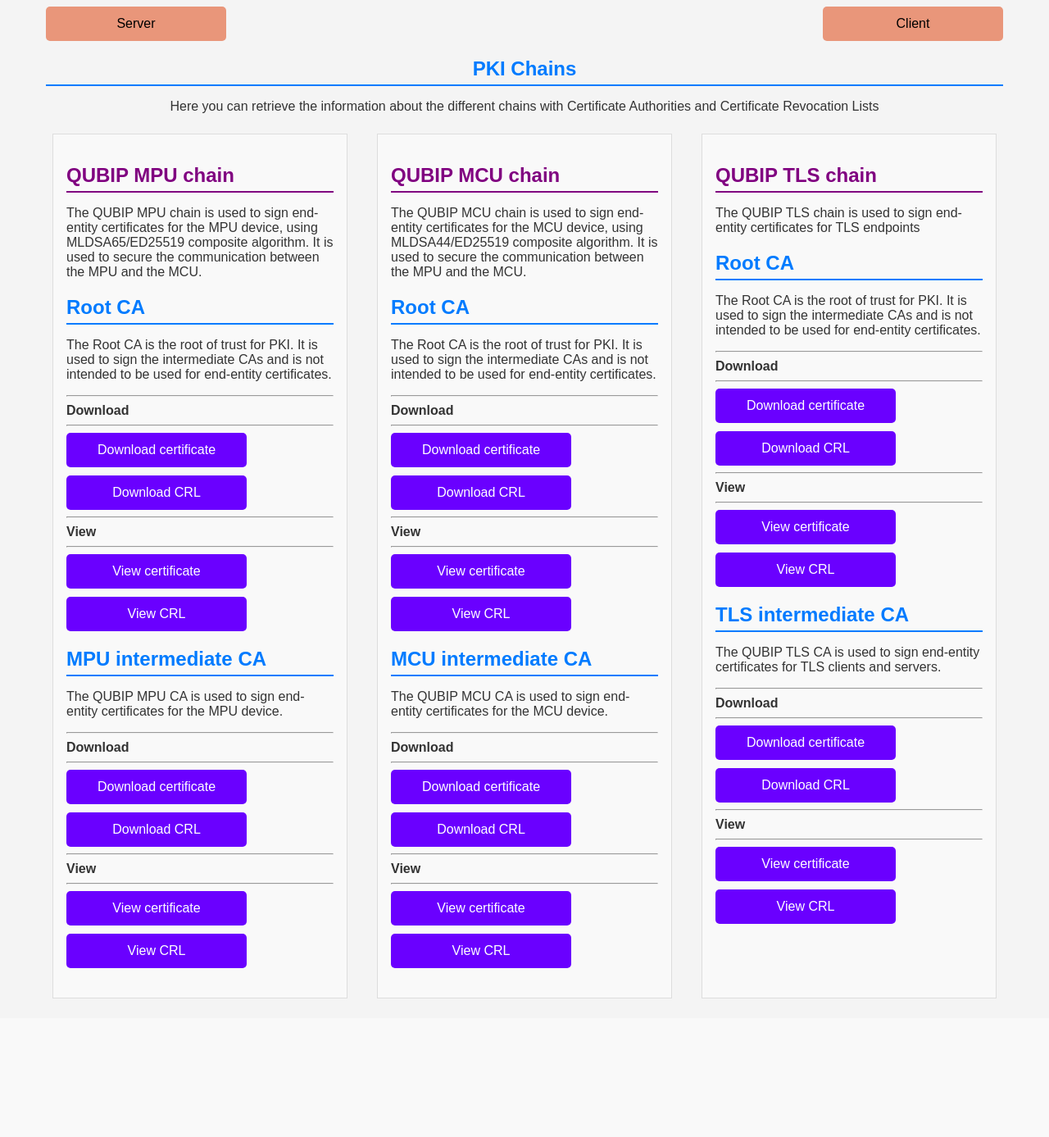
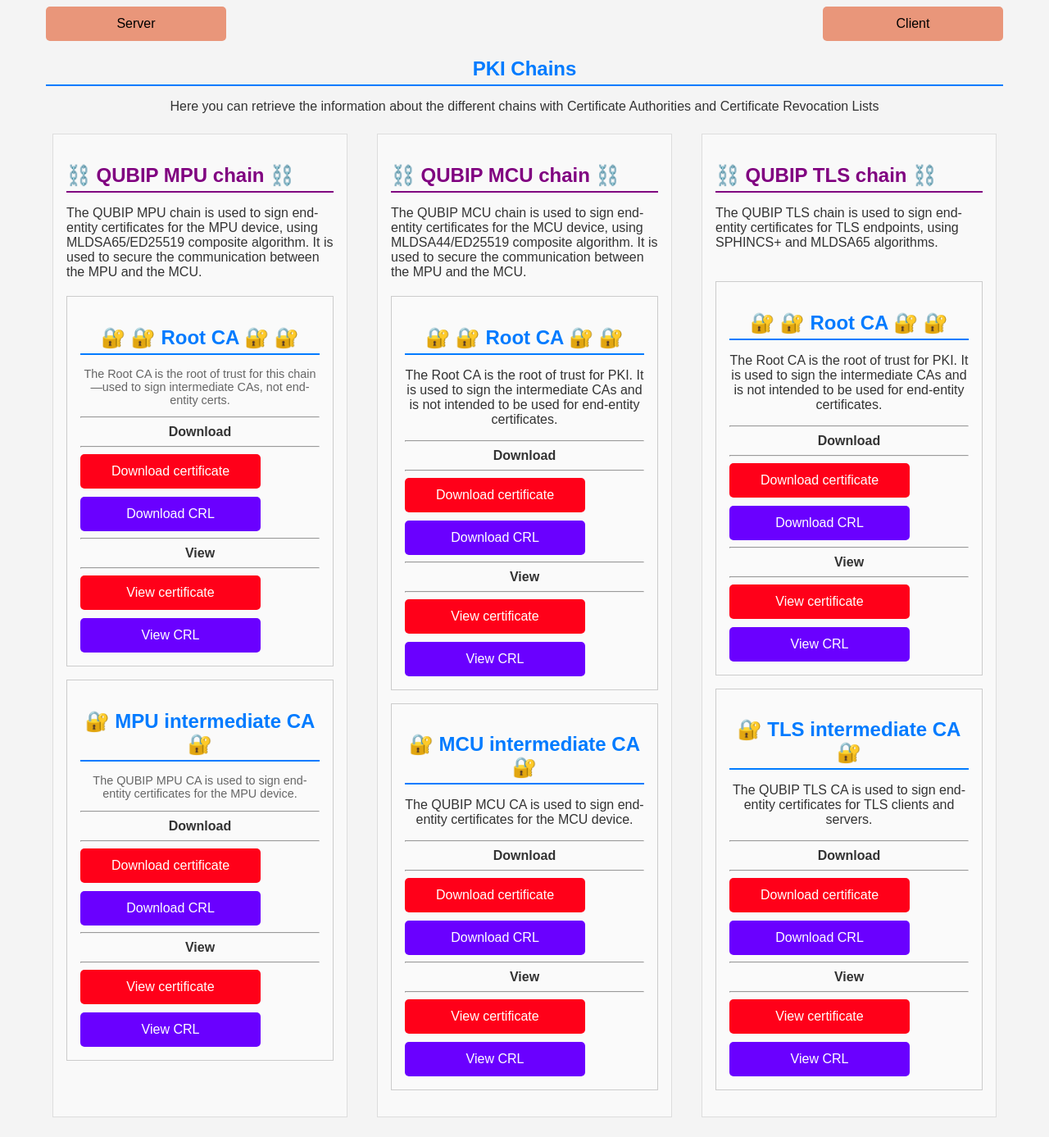
Before and after one commit to QUBIP/pq-qubip-pki, a Flask app: page / in a window 1280 px wide. Shown: the part 229-1616 px from the top of the page at 82% size. Before the commit the page ends 1447 px from the top, so only its background shows below. Run offline with Flask 3, Linux system fonts and the light colour scheme; parts of the project's set-up code (start-up, migrations or seed data) failed here and were passed over.

Commit message:
prettier homepage

```diff
--- a/static/css/home_style.css
+++ b/static/css/home_style.css
@@ -41,9 +41,34 @@ h2 {
     gap: 10px; /* Adds space between buttons */
 }
 .ca-section {
-    margin-bottom: 20px;
-    text-align: left;
+  border: 1px solid #ccc;
+  padding: 1rem;
+  margin-bottom: 1rem;
+  background: #fafafa;
 }
+
+.ca-heading {
+  margin-top: 0;
+  color: #5a5cd7;
+}
+
+.ca-desc {
+  font-size: 0.9rem;
+  color: #666;
+  margin-bottom: 0.8rem;
+}
+
+.action-group {
+  display: flex;
+  flex-wrap: wrap;
+  gap: 0.5rem;
+}
+
+.action-group .button {
+  flex: 1 1 45%;
+  text-align: center;
+}
+
 .chain-section {
     margin-bottom: 20px;
     text-align: left;
@@ -94,7 +119,7 @@ h2 {
 }
 /* Unique colors for distinction */
 .cert-button {
-    background-color: #6a00ff;
+    background-color: #ff0019;
 }
 .cert:hover {
     background-color: #0056b3;
--- a/templates/home.html
+++ b/templates/home.html
@@ -29,17 +29,14 @@
 
 
                 <div class="chain-section">
-                    <h2 class="chain-h2"> QUBIP MPU chain</h2>
+                    <h2 class="chain-h2">⛓️ QUBIP MPU chain ⛓️</h2>
                     <p>The QUBIP MPU chain is used to sign end-entity certificates for the MPU device, using
                         MLDSA65/ED25519
                         composite algorithm. It is used to secure the communication between the MPU and the MCU.</p>
                 </div>
-
                 <div class="ca-section">
-                    <h2>Root CA</h2>
-                    <p>The Root CA is the root of trust for PKI. It is used to sign the intermediate CAs and is not
-                        intended
-                        to be used for end-entity certificates.</p>
+                   <h2>🔐 🔐 Root CA 🔐 🔐</h2>
+    <p class="ca-desc">The Root CA is the root of trust for this chain—used to sign intermediate CAs, not end-entity certs.</p>
                     <hr>
                     </hr>
                     <strong>Download</strong>
@@ -67,8 +64,8 @@
                     </div>
                 </div>
                 <div class="ca-section">
-                    <h2>MPU intermediate CA</h2>
-                    <p>The QUBIP MPU CA is used to sign end-entity certificates for the MPU device.</p>
+                    <h2>🔐 MPU intermediate CA 🔐</h2>
+                    <p class="ca-desc">The QUBIP MPU CA is used to sign end-entity certificates for the MPU device.</p>
                     <hr>
                     </hr>
                     <strong>Download</strong>
@@ -98,14 +95,14 @@
             </div>
             <div class="chain-wrapper">
                 <div class="chain-section">
-                    <h2 class="chain-h2"> QUBIP MCU chain</h2>
+                    <h2 class="chain-h2"> ⛓️ QUBIP MCU chain ⛓️</h2>
                     <p>The QUBIP MCU chain is used to sign end-entity certificates for the MCU device, using
                         MLDSA44/ED25519
                         composite algorithm. It is used to secure the communication between the MPU and the MCU.</p>
                 </div>
 
                 <div class="ca-section">
-                    <h2>Root CA</h2>
+                    <h2>🔐 🔐 Root CA 🔐 🔐</h2>
                     <p>The Root CA is the root of trust for PKI. It is used to sign the intermediate CAs and is not
                         intended
                         to
@@ -137,7 +134,7 @@
                     </div>
                 </div>
                 <div class="ca-section">
-                    <h2>MCU intermediate CA</h2>
+                    <h2>🔐 MCU intermediate CA 🔐</h2>
                     <p>The QUBIP MCU CA is used to sign end-entity certificates for the MCU device.</p>
                     <hr>
                     </hr>
@@ -169,12 +166,13 @@
             <div class="chain-wrapper">
 
                 <div class="chain-section">
-                    <h2 class="chain-h2"> QUBIP TLS chain</h2>
-                    <p>The QUBIP TLS chain is used to sign end-entity certificates for TLS endpoints</p>
+                    <h2 class="chain-h2"> ⛓️ QUBIP TLS chain ⛓️</h2>
+                    <p>The QUBIP TLS chain is used to sign end-entity certificates for TLS endpoints, using SPHINCS+ and MLDSA65 algorithms.</p>
                 </div>
+                <br/>
 
                 <div class="ca-section">
-                    <h2>Root CA</h2>
+                    <h2>🔐 🔐 Root CA 🔐 🔐</h2>
                     <p>The Root CA is the root of trust for PKI. It is used to sign the intermediate CAs and is not
                         intended
                         to be used for end-entity certificates.</p>
@@ -205,7 +203,7 @@
                     </div>
                 </div>
                 <div class="ca-section">
-                    <h2>TLS intermediate CA</h2>
+                    <h2>🔐 TLS intermediate CA 🔐</h2>
                     <p>The QUBIP TLS CA is used to sign end-entity certificates for TLS clients and servers.</p>
                     <hr>
                     </hr>
```
